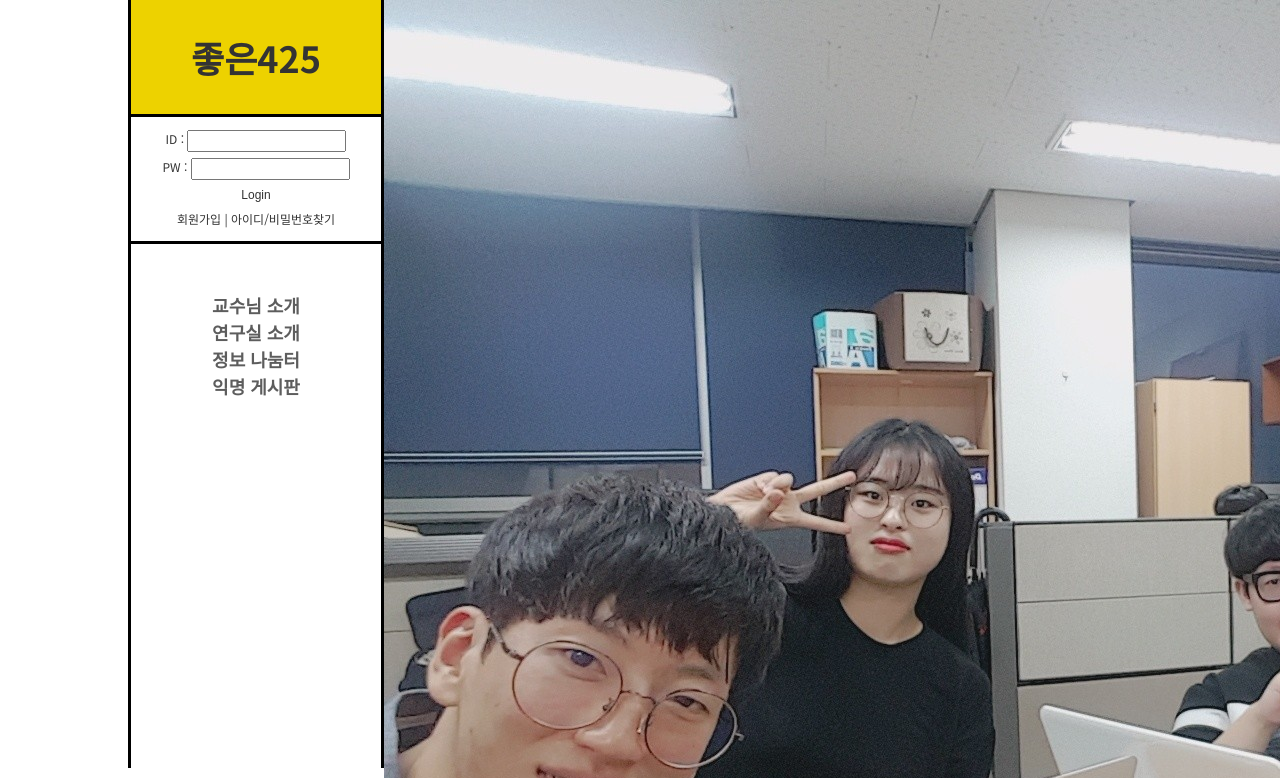
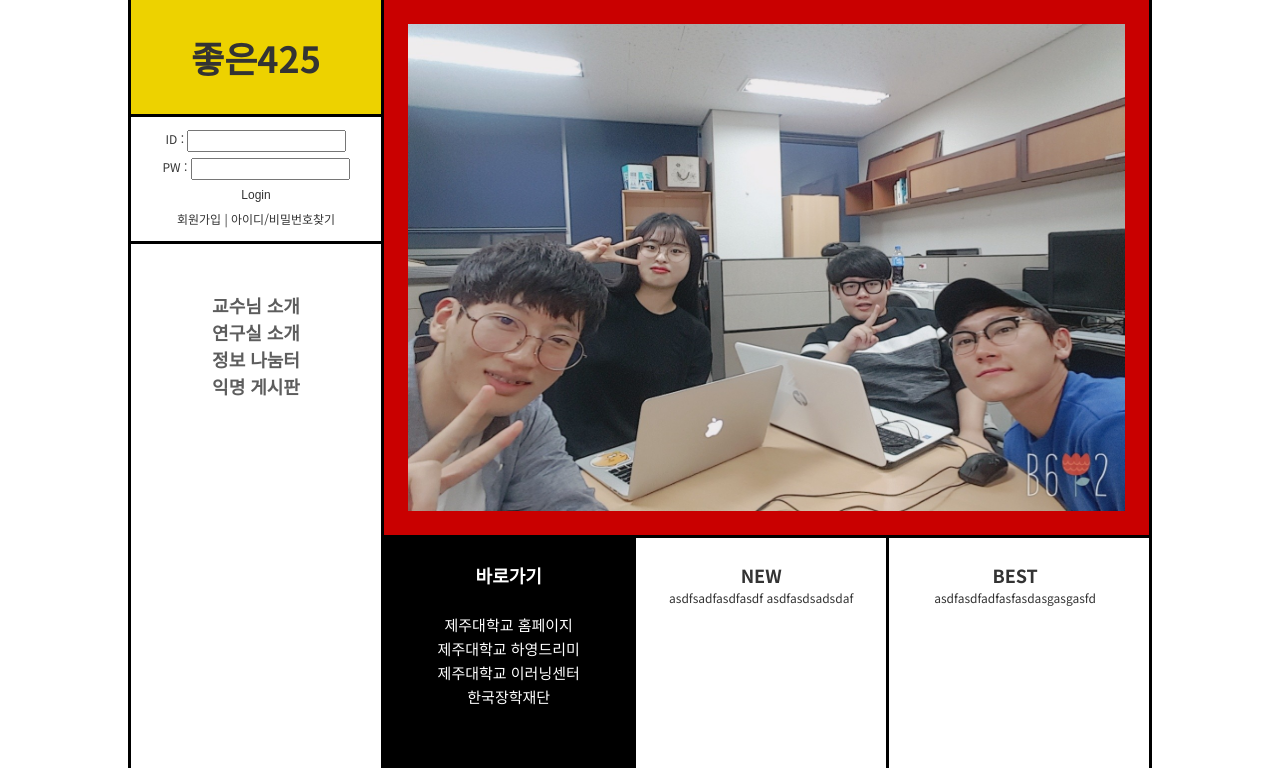
Before and after one commit to leeikjeun/islab-web-project, a Django app: page / in a window 1280 px wide; the page is wider, and only the part inside the window is pictured. Shown: the top 778 px of that part. Run offline with Django 3.2, Linux system fonts and the light colour scheme.

Commit message:
index.html 수정

```diff
--- a/conf/mainWeb/templates/mainWeb/index.html
+++ b/conf/mainWeb/templates/mainWeb/index.html
@@ -8,7 +8,7 @@
 
 {% block content %}
 <div>
-  <img src="{% static 'img/photo.jpeg' %}" alt="#">
+  <img class="index" src="{% static 'img/photo.jpeg' %}" alt="#">
 </div>
 <div class="link">
   <h2>바로가기</h2>
```
